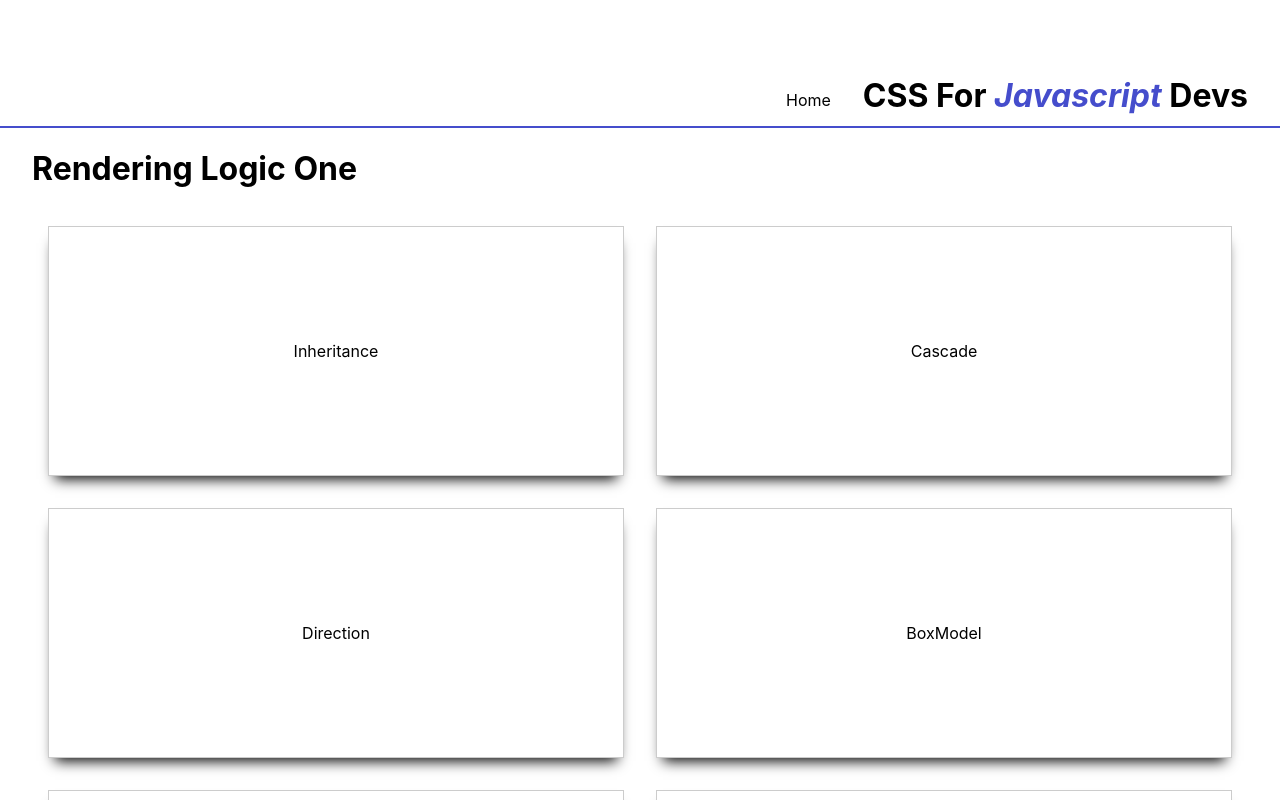
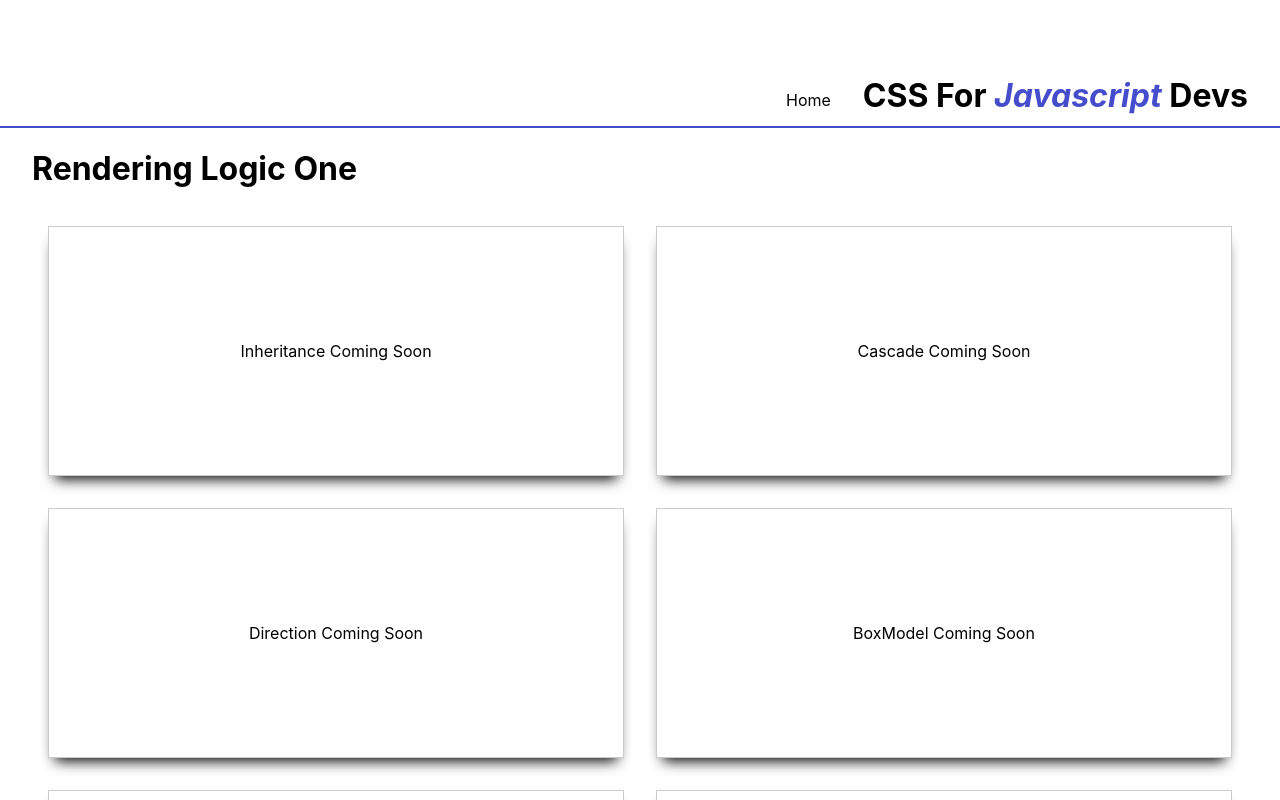
Before and after one commit to Breck37/css-for-js-demo, a Next.js app: page /modules/rendering-one in a window 1280 px wide. Built offline with nearby package versions, Linux system fonts and the light colour scheme.

Commit message:
refactor(r1): component format revamp
Signed-off-by: Brent Eckert <brent.eckert7@gmail.com>

```diff
--- a/components/r1/BoxModel.js
+++ b/components/r1/BoxModel.js
@@ -2,10 +2,19 @@ import React from "react";
 import styles from "../../styles/Components.module.css";
 import { ModuleCard } from "../ModuleCard";
 
+const InnerBoxModel = () => {
+  return <div>BoxModel</div>;
+};
+
 export const BoxModel = ({ onClick, selected }) => {
   return (
-    <ModuleCard onClick={onClick} topic="boxmodel" selected={selected}>
-      <div className={styles.card_container}>BoxModel</div>
+    <ModuleCard
+      onClick={onClick}
+      topic="boxmodel"
+      selected={selected}
+      innerChildren={<InnerBoxModel />}
+    >
+      <div className={styles.card_container}>BoxModel Coming Soon</div>
     </ModuleCard>
   );
 };
--- a/components/r1/Cascade.js
+++ b/components/r1/Cascade.js
@@ -2,10 +2,19 @@ import React from "react";
 import styles from "../../styles/Components.module.css";
 import { ModuleCard } from "../ModuleCard";
 
+const InnerCascade = () => {
+  return <div>Cascade</div>;
+};
+
 export const Cascade = ({ onClick, selected }) => {
   return (
-    <ModuleCard onClick={onClick} topic="cascade" selected={selected}>
-      <div className={styles.card_container}>Cascade</div>
+    <ModuleCard
+      onClick={onClick}
+      topic="cascade"
+      selected={selected}
+      innerChildren={<InnerCascade />}
+    >
+      <div className={styles.card_container}>Cascade Coming Soon</div>
     </ModuleCard>
   );
 };
--- a/components/r1/Direction.js
+++ b/components/r1/Direction.js
@@ -2,10 +2,19 @@ import React from "react";
 import styles from "../../styles/Components.module.css";
 import { ModuleCard } from "../ModuleCard";
 
+const InnerDirection = () => {
+  return <div>Direction</div>;
+};
+
 export const Direction = ({ onClick, selected }) => {
   return (
-    <ModuleCard onClick={onClick} topic="direction" selected={selected}>
-      <div className={styles.card_container}>Direction</div>
+    <ModuleCard
+      onClick={onClick}
+      topic="direction"
+      selected={selected}
+      innerChildren={<InnerDirection />}
+    >
+      <div className={styles.card_container}>Direction Coming Soon</div>
     </ModuleCard>
   );
 };
--- a/components/r1/FlowLayout.js
+++ b/components/r1/FlowLayout.js
@@ -2,10 +2,19 @@ import React from "react";
 import styles from "../../styles/Components.module.css";
 import { ModuleCard } from "../ModuleCard";
 
+const InnerFlowLayout = () => {
+  return <div>FlowLayout</div>;
+};
+
 export const FlowLayout = ({ onClick, selected }) => {
   return (
-    <ModuleCard onClick={onClick} topic="flowlayout" selected={selected}>
-      <div className={styles.card_container}>FlowLayout</div>
+    <ModuleCard
+      onClick={onClick}
+      topic="flowlayout"
+      selected={selected}
+      innerChildren={<InnerFlowLayout />}
+    >
+      <div className={styles.card_container}>FlowLayout Coming Soon</div>
     </ModuleCard>
   );
 };
--- a/components/r1/Inheritance.js
+++ b/components/r1/Inheritance.js
@@ -1,22 +1,9 @@
 import React from "react";
 import styles from "../../styles/Components.module.css";
-import styled from "styled-components";
 import { ModuleCard } from "../ModuleCard";
 
 const InnerInheritance = () => {
-  return (
-    <InnerWrap>
-      <div>Content</div>
-    </InnerWrap>
-  );
-};
-
-const InheritanceCard = () => {
-  return (
-    <div className={`${styles.card_container} title`}>
-      <div>Inheritance</div>
-    </div>
-  );
+  return <div>Inheritance</div>;
 };
 
 export const Inheritance = ({ onClick, selected }) => {
@@ -25,14 +12,11 @@ export const Inheritance = ({ onClick, selected }) => {
       onClick={onClick}
       topic="inheritance"
       selected={selected}
-      children={<InheritanceCard />}
       innerChildren={<InnerInheritance />}
-    />
+    >
+      <div className={styles.card_container}>Inheritance Coming Soon</div>
+    </ModuleCard>
   );
 };
 
 export default Inheritance;
-
-const InnerWrap = styled.div`
-  height: 200%;
-`;
--- a/components/r1/MarginCollapse.js
+++ b/components/r1/MarginCollapse.js
@@ -2,10 +2,19 @@ import React from "react";
 import styles from "../../styles/Components.module.css";
 import { ModuleCard } from "../ModuleCard";
 
+const InnerMarginCollapse = () => {
+  return <div>MarginCollapse</div>;
+};
+
 export const MarginCollapse = ({ onClick, selected }) => {
   return (
-    <ModuleCard onClick={onClick} topic="margincollapse" selected={selected}>
-      <div className={styles.card_container}>MarginCollapse</div>
+    <ModuleCard
+      onClick={onClick}
+      topic="margincollapse"
+      selected={selected}
+      innerChildren={<InnerMarginCollapse />}
+    >
+      <div className={styles.card_container}>MarginCollapse Coming Soon</div>
     </ModuleCard>
   );
 };
```
